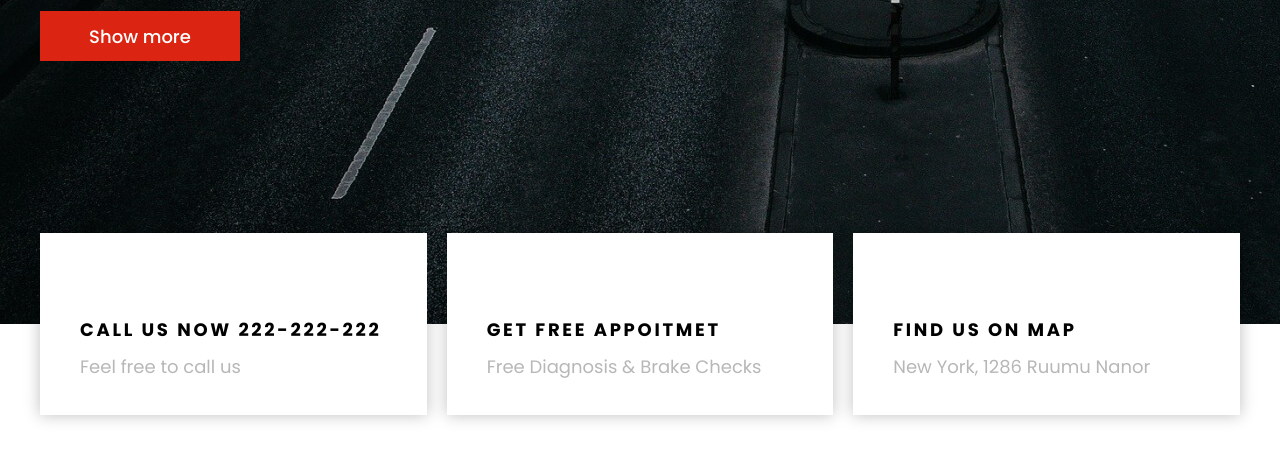
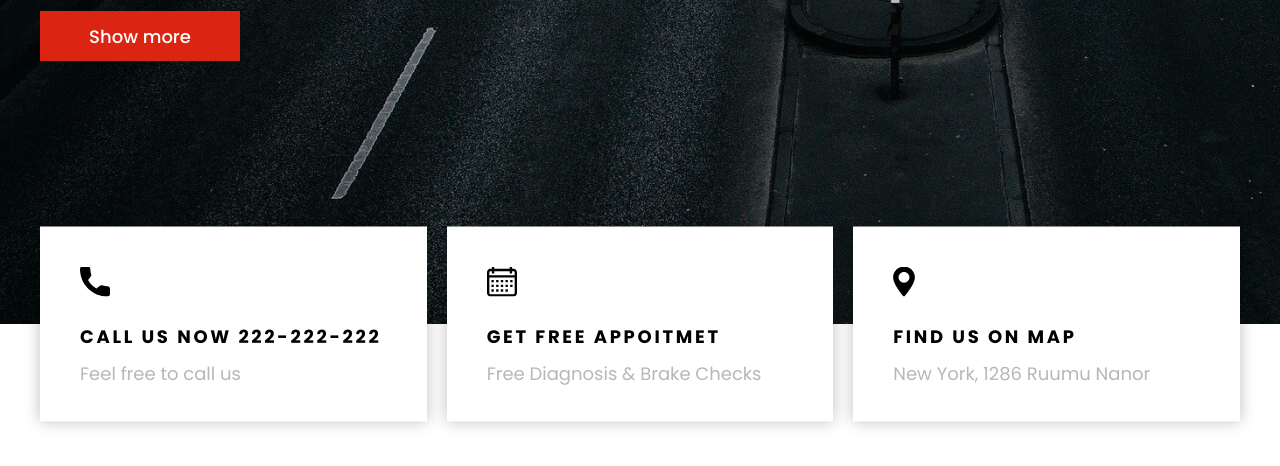
Before and after one commit to slawkir/landingCars, a plain HTML site: page index.html in a window 1280 px wide. Shown: the part 426-892 px from the top of the page. Drawn offline with Linux system fonts and the light colour scheme; the site is published under a folder, as on GitHub Pages, so addresses that start at the root find nothing.

Commit message:
fix: icon display in section "info"

```diff
--- a/index.html
+++ b/index.html
@@ -56,7 +56,7 @@
         <div class="info__block">
           <div class="info__item">
             <div class="info__img">
-              <img src="/IMG/phone.svg" alt="">
+              <img src="./IMG/phone.svg" alt="">
             </div>
             <h3 class="info__title">CALL US NOW 222-222-222</h3>
             <p class="info__text">Feel free to call us</p>
@@ -66,7 +66,7 @@
         <div class="info__block">
           <div class="info__item">
             <div class="info__img">
-              <img src="/IMG/calendar.svg" alt="">
+              <img src="./IMG/calendar.svg" alt="">
             </div>
             <h3 class="info__title">GET FREE APPOITMET</h3>
             <p class="info__text">Free Diagnosis & Brake Checks</p>
@@ -76,7 +76,7 @@
         <div class="info__block">
           <div class="info__item">
             <div class="info__img">
-              <img src="/IMG/point.svg" alt="">
+              <img src="./IMG/point.svg" alt="">
             </div>
             <h3 class="info__title">FIND US ON MAP</h3>
             <p class="info__text">New York, 1286 Ruumu Nanor</p>
```
